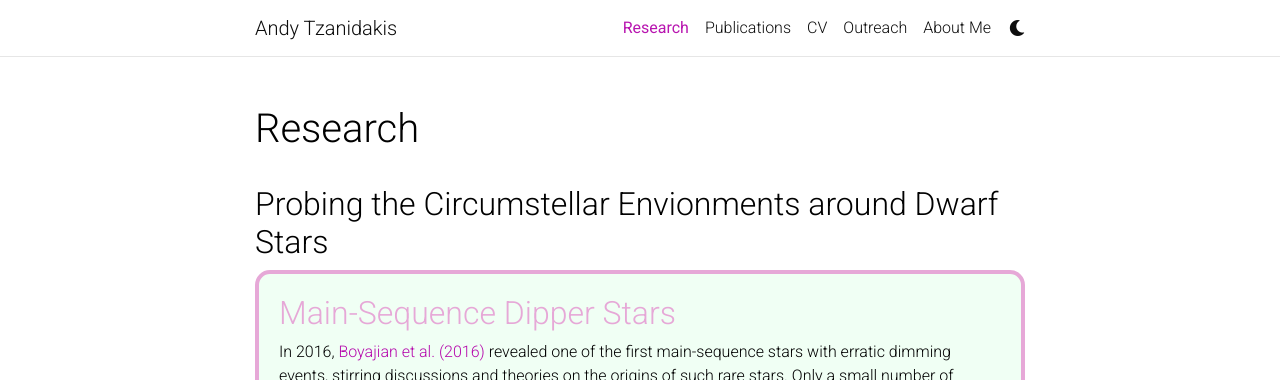
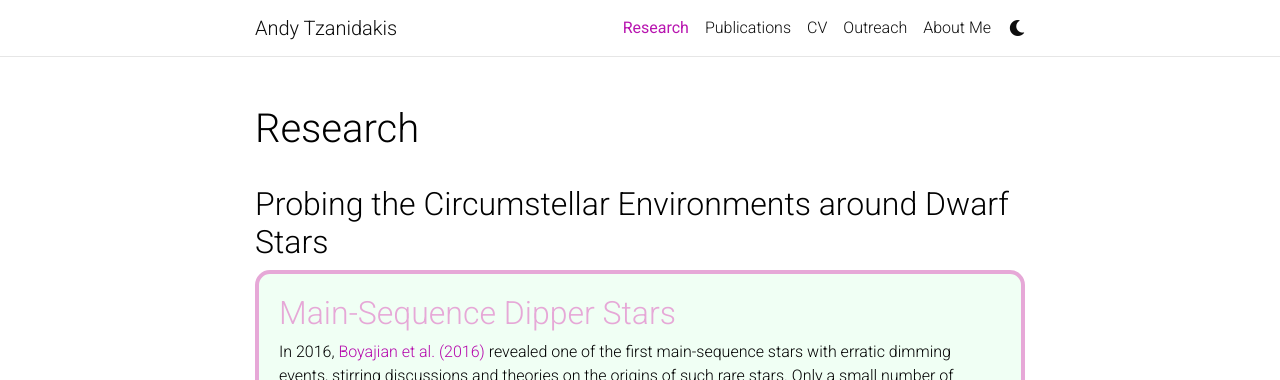
Before and after one commit to AndyTza/andytza.github.io, a Jekyll site: the page built from _pages/research.md, in a window 1280 px wide and 900 px high. Shown: the top 380 px of the window. Built offline with Jekyll 4.4.1, drawn with Linux system fonts in a browser that asks for light colours; comment, search, counter and statistics services are not loaded; a style sheet for code colours, icons or effects is not loaded.

Commit message:
fixed typo

```diff
--- a/_pages/research.md
+++ b/_pages/research.md
@@ -39,7 +39,7 @@ nav_order: 1
 </style>
 
 
-## Probing the Circumstellar Envionments around Dwarf Stars
+## Probing the Circumstellar Environments around Dwarf Stars
 
 <div style="border: 4px solid #E6A8D7; padding: 20px; border-radius: 15px; margin-bottom: 30px; background: #f0fff4;">
   <h2 style="color: #E6A8D7;">Main-Sequence Dipper Stars</h2>
```
